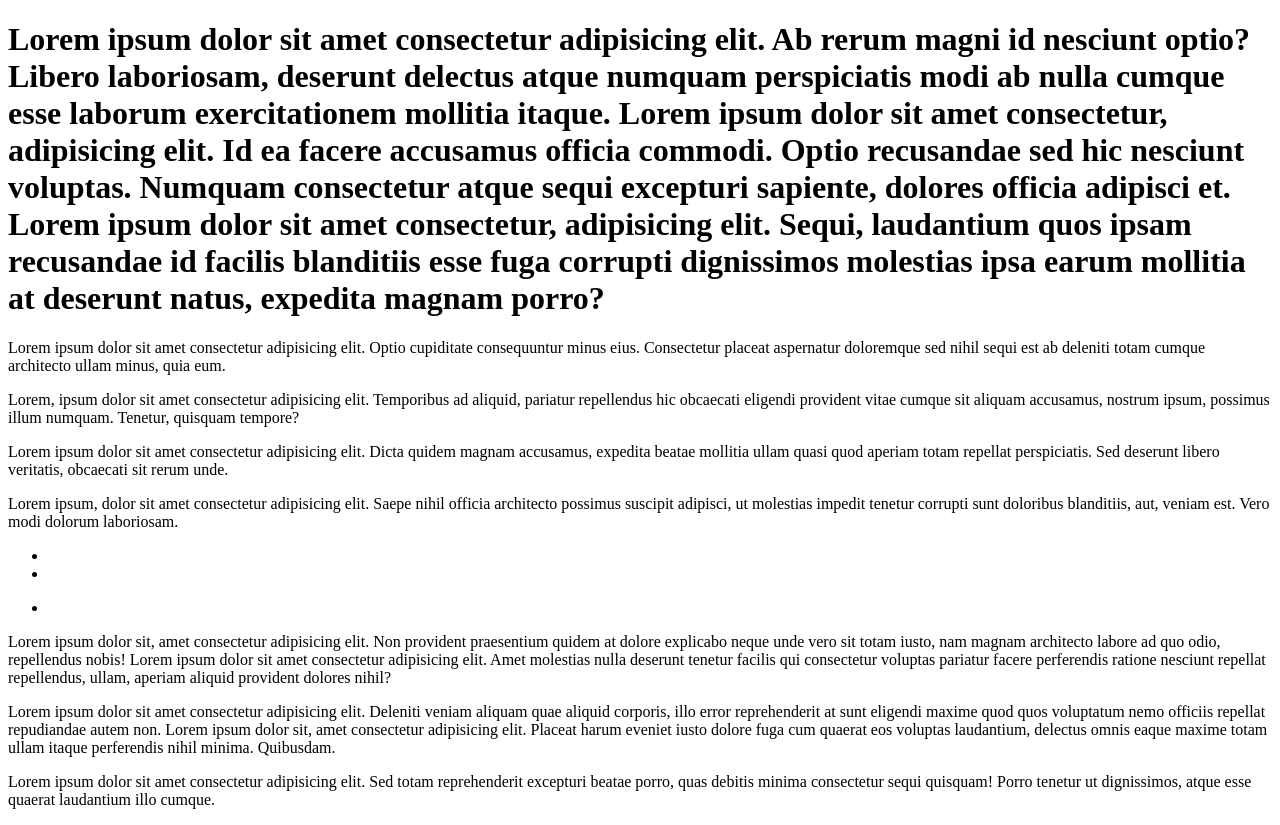
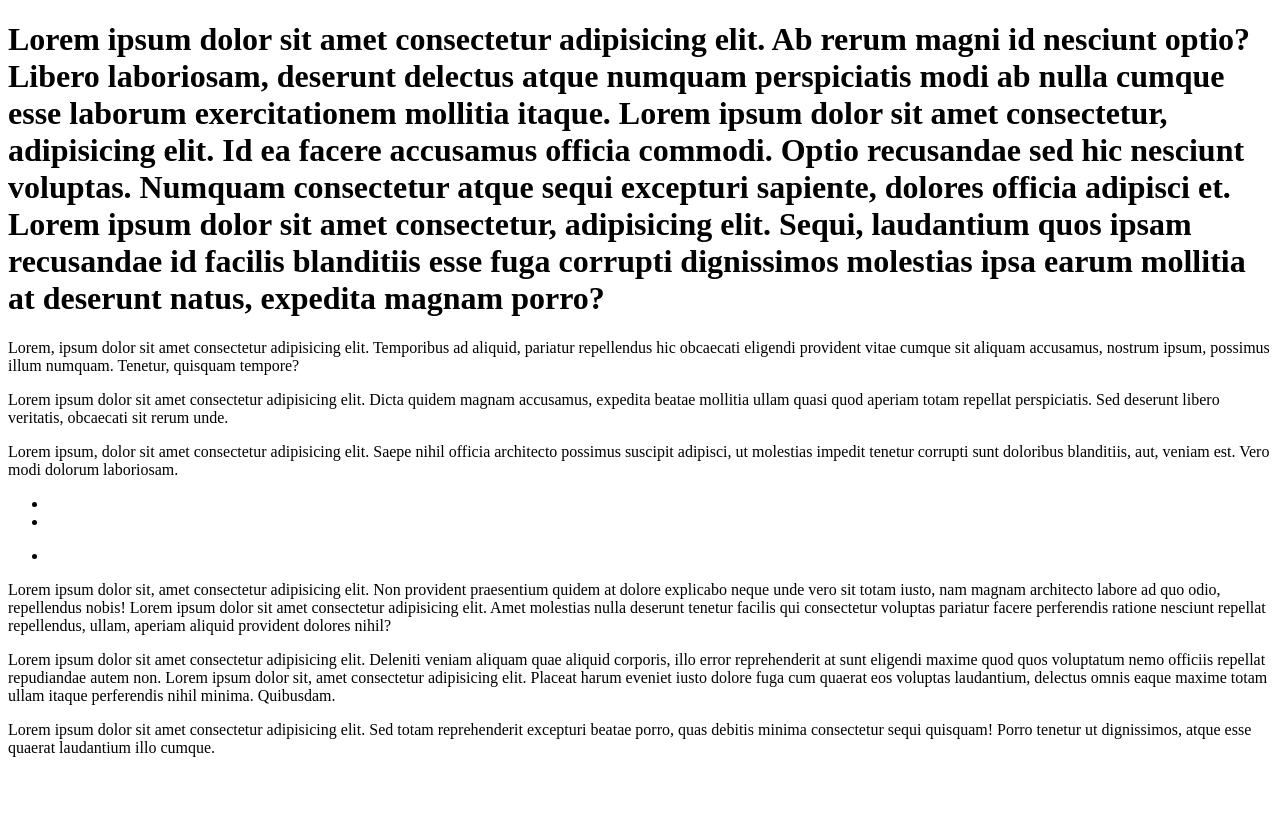
Before and after one commit to ziukoff1985/test-repo-kubuntu, a website: page index.html in a window 1280 px wide. After the commit the page ends 800 px from the top, so only its background shows below. Drawn offline with Linux system fonts and the light colour scheme.

Commit message:
Add paragraph_test_3

```diff
--- a/index.html
+++ b/index.html
@@ -18,11 +18,7 @@
       fuga corrupti dignissimos molestias ipsa earum mollitia at deserunt natus,
       expedita magnam porro?
     </h1>
-    <p>
-      Lorem ipsum dolor sit amet consectetur adipisicing elit. Optio cupiditate
-      consequuntur minus eius. Consectetur placeat aspernatur doloremque sed
-      nihil sequi est ab deleniti totam cumque architecto ullam minus, quia eum.
-    </p>
+
     <p>
       Lorem, ipsum dolor sit amet consectetur adipisicing elit. Temporibus ad
       aliquid, pariatur repellendus hic obcaecati eligendi provident vitae
```
